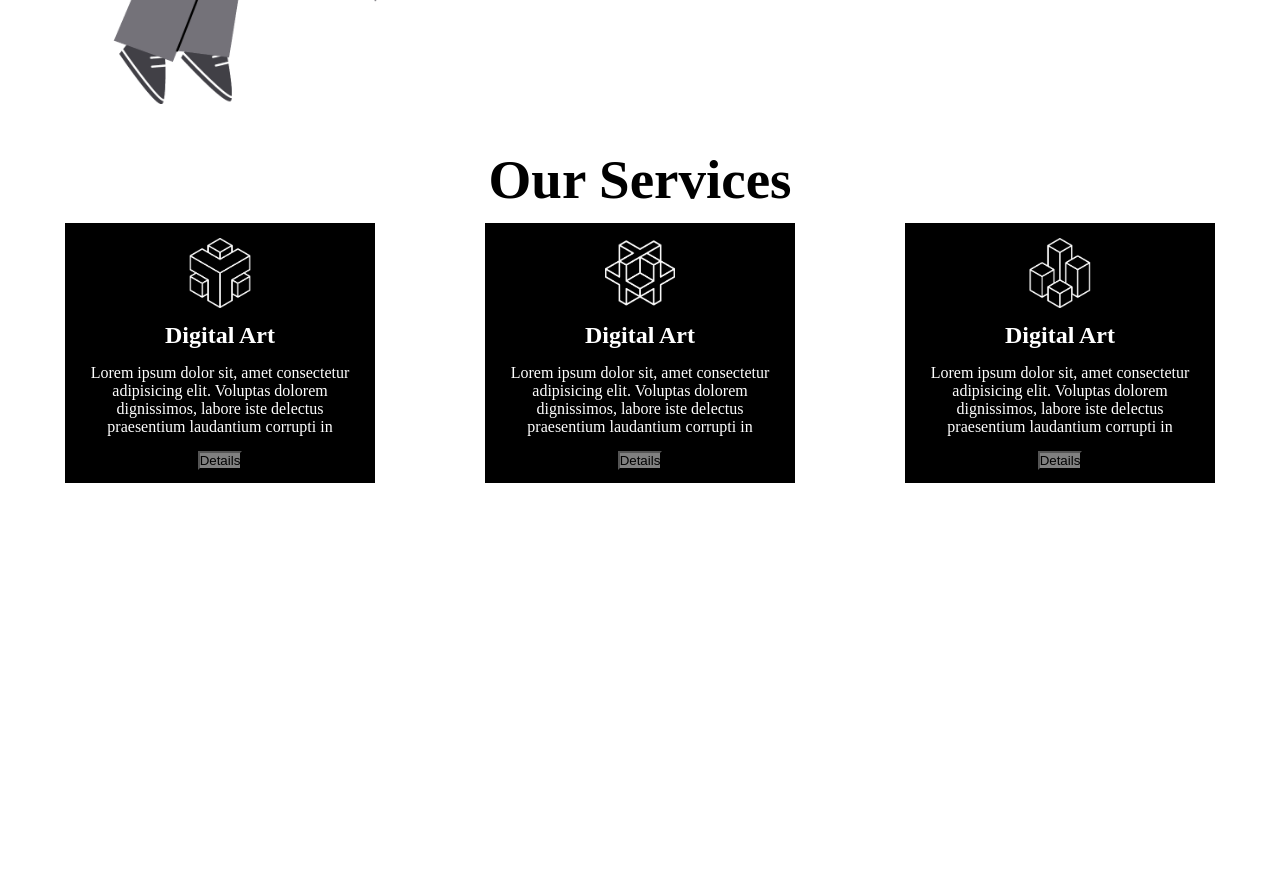
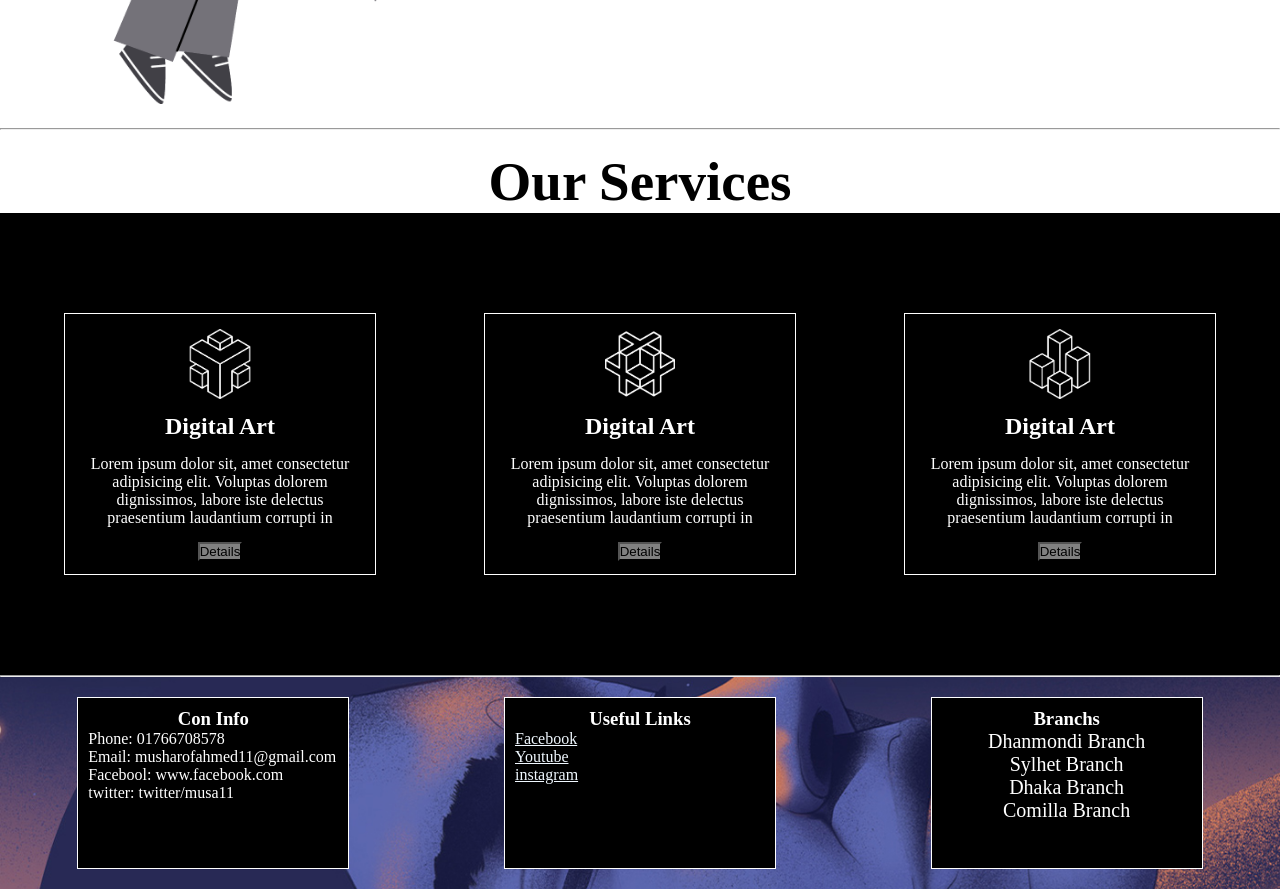
Before and after one commit to musharofahmed1/my-about-project, a plain HTML site: page index.html in a window 1280 px wide. Shown: the part 1380-2269 px from the top of the page. Before the commit the page ends 1875 px from the top, so only its background shows below. Drawn offline with Linux system fonts and the light colour scheme.

Commit message:
added footer section

```diff
--- a/index.html
+++ b/index.html
@@ -39,18 +39,23 @@
             </div>
           </section>
       </main>
+        <!--About Section-->
           <section>
             <h1 class = "title about-title"> About Us</h1>
+
             <details>
               <summary>
                 More
               </summary>
+
               <p> Lorem ipsum dolor sit amet consectetur adipisicing elit. Esse suscipit mollitia maiores omnis? Minus quisquam esse placeat repellat reiciendis sit molestias rem error modi! Modi iste nihil nulla sunt totam?</p>
             </details>
+
             <div class = "about-container">
+
               <div class = "about-info">
                 <h1 class = "abt-title">We Grow Brand Through Bold & Statagic Creative</h1>
-                <p class ="abt-info"> Lorem ipsum, dolor sit amet consectetur adipisicing el Dolor, animi voluptate! Ea rerum qui sequi fugit quae eum modi aspernatur earum facilis nobis hic dolor, perspiciatis, sapiente autem cupiditate sit?
+                <p class ="abt-info"> Lorem ipsum, dolor sit amet consectetur adipisicing el Dolor, animi voluptate!<br> Ea rerum qui sequi fugit quae eum modi aspernatur earum facilis nobis hic dolor, perspiciatis, sapiente autem cupiditate sit?
                 </p>
                <button class = "btn"> Contact Us</button>
               </div>
@@ -59,9 +64,12 @@
               </div>
             </div>
           </section>
+          <hr>
+         <!--service section-->
           <section>
             <h1 class = "title about-title"> Our Services</h1>
             <div class ="service-container">
+
               <div class = "digital-art">
                 <img class = "service-logo" src = "./icons/0.png">
                  <h1 class = "box-title">Digital Art</h1>
@@ -84,8 +92,36 @@
               </div>
             </div>
           </section>
+          <hr>
       <footer>
-
+        <div class = "foot-container">
+          <div class = "contact-deatails">
+            <h3> Con Info</h3>
+            <ul>
+              <li>Phone: 01766708578</li>
+              <li>Email: musharofahmed11@gmail.com</li>
+              <li>Facebool: www.facebook.com</li>
+              <li>twitter: twitter/musa11</li>
+            </ul>
+          </div>
+          <div class = "links">
+            <h3> Useful Links</h3>
+            <ul>
+              <li><a class ="link"href="www.facebook.com"> Facebook</a> </li>
+              <li> <a class ="link" href = "www.youtube.com"> Youtube</a></li>
+              <li ><a class ="link"href = "www.instagram.com"> instagram</a></li>
+            </ul>
+          </div>
+          <div class ="branchs">
+            <h3> Branchs</h3>
+             <ol>
+              <li> Dhanmondi Branch</li>
+              <li> Sylhet Branch</li>
+              <li> Dhaka Branch</li>
+              <li> Comilla Branch</li>
+             </ol>
+          </div>
+        </div>
       </footer>
 </body>
 </html>
--- a/styles.css
+++ b/styles.css
@@ -92,19 +92,24 @@ summary{
 }
 .service-container{
     display: flex;
-    padding: 10px;
+    padding: 100px 10px 100px 10px;
     justify-content: space-around;
     align-items: center;
+    background-color: black;
+
+
 }
 .digital-art{
     height: 230px;
     width: 280px;
-    border: 2px solid white;
+    border: 1px solid white;
     background-color: black;
     text-align: center;
     padding: 15px;
     color: white;
+
 }
+
 .service-logo{
     width: 70px;;
 }
@@ -124,3 +129,67 @@ summary{
 .abt-info{
     font-size: 20px;
 }
+.foot-container{
+    display: flex;
+    justify-content: space-around;
+    align-items: center;
+    padding: 20px 0px 20px 0px;
+
+    background-image: url("./images/product-3.jpg");
+    background-position: center;
+    background-size: cover;
+    background-repeat: no-repeat;
+
+}
+.contact-deatails{
+    border: 1px solid white;
+    height: 150px;
+    width: 250px;
+    padding: 10px;
+    background-color: black;
+    color: white;
+
+}
+
+}
+.link{
+    list-style: none;
+    font-size: 20px;
+
+
+}
+.link:hover{
+    color: #f14040;
+    cursor: pointer;
+}
+h3{
+    text-align: center;
+}
+.links{
+    border: 1px solid white;
+    height: 150px;
+    width: 250px;
+    padding: 10px;
+    background-color: black;
+    color: white;
+}
+ul > li > a{
+    color:aliceblue;
+
+}
+.branchs{
+    border: 1px solid white;
+    height: 150px;
+    width: 250px;
+    padding: 10px;
+    background-color: black;
+    color: white;
+    text-align: center;
+}
+ol > li{
+    list-style: none;
+    font-size: 20px;
+}
+ul >li{
+    list-style: none;
+}
```
